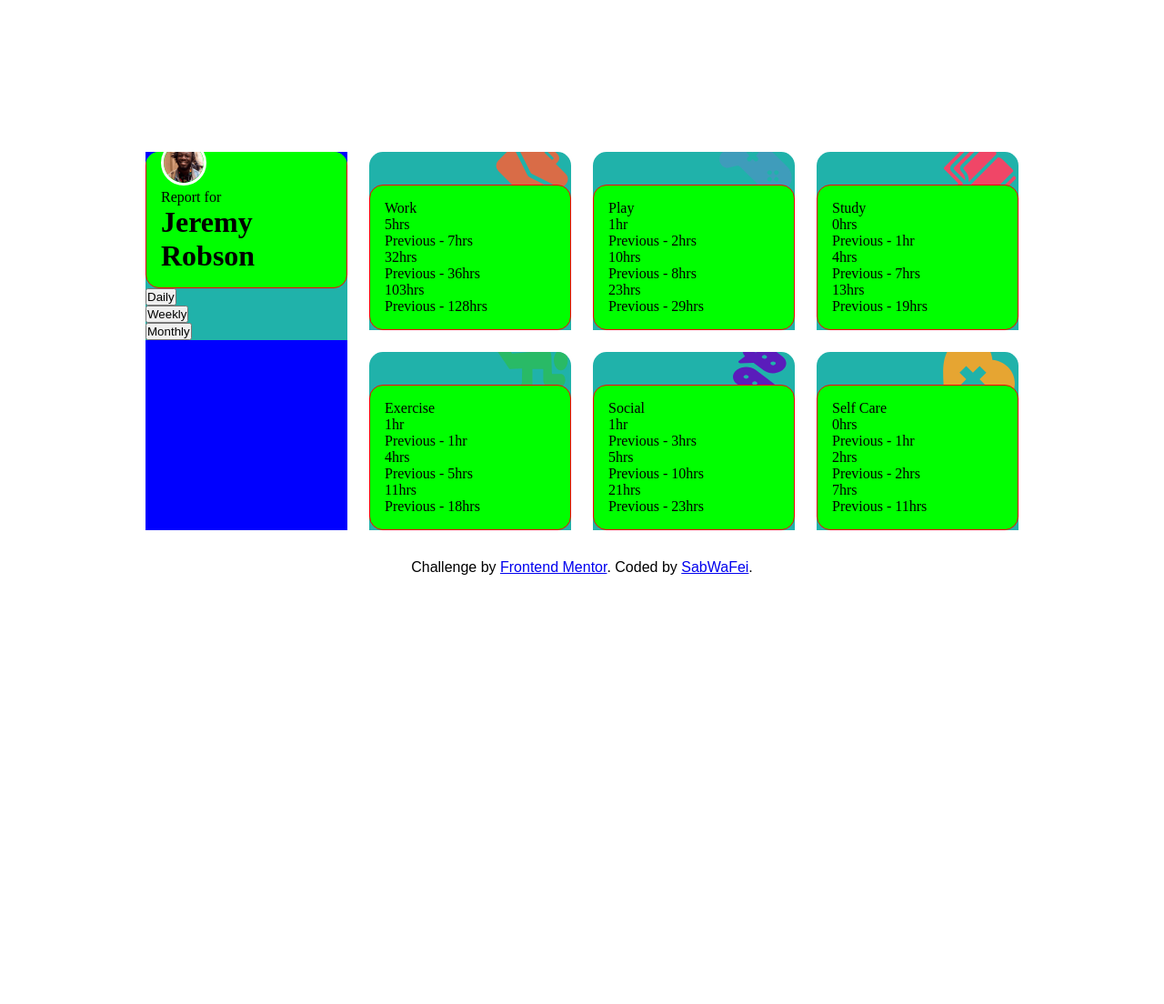
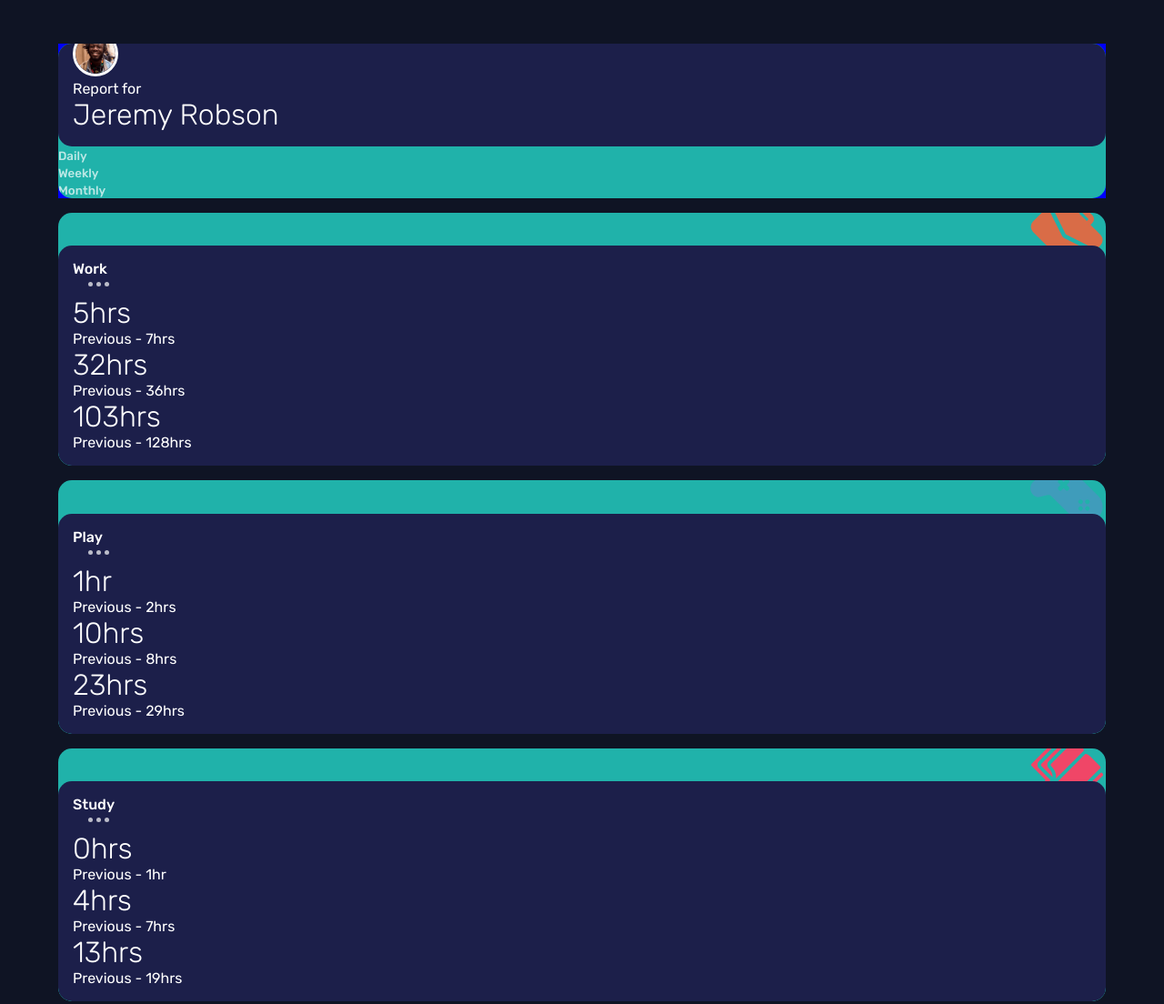
Before and after one commit to sabwafei/time-tracking-dashboard-main, a plain HTML site: page index.html in a window 1280 px wide. Shown: the top 1104 px of the page at 91% size. Before the commit the page ends 800 px from the top, so only its background shows below. Drawn offline with Linux system fonts and the light colour scheme.

Commit message:
global styles
global styling, variables, meatball menu

```diff
--- a/css/stylesheet.css
+++ b/css/stylesheet.css
@@ -1,5 +1,5 @@
 /* coded by SabWaFei */
-
+@import url("https://fonts.googleapis.com/css2?family=Rubik:wght@300;400;500&display=swap");
 /* reset */
 * {
   margin: 0;
@@ -8,34 +8,105 @@
 }
 
 /* global styles */
+:root {
+  /* card backgrounds */
+  --clr-blue: hsl(246, 80%, 60%);
+  --clr-red-work: hsl(15, 100%, 70%);
+  --clr-blue-play: hsl(195, 74%, 62%);
+  --clr-light-red-study: hsl(348, 100%, 68%);
+  --clr-lime-green-exercise: hsl(145, 58%, 55%);
+  --clr-violet-social: hsl(264, 64%, 52%);
+  --clr-soft-orange-self-care: hsl(43, 84%, 65%);
+  /* neutral */
+  --clr-very-dark-blue: hsl(226, 43%, 10%);
+  --clr-dark-blue: hsl(235, 46%, 20%);
+  --clr-desaturated-blue: hsl(235, 45%, 61%);
+  --cler-pale-blue: hsl(236, 100%, 87%);
+  /* typography */
+  --ff-rubik: "Rubik", sans-serif;
+  --fw-light: 300;
+  --fw-medium: 400;
+  --fw-heavy: 500;
+}
+html {
+  font-family: var(--ff-rubik);
+  color: white;
+}
+h1 {
+  font-weight: var(--fw-light);
+}
+p {
+  font-weight: var(--fw-medium);
+}
+.type {
+  font-weight: var(--fw-heavy);
+}
+.inner {
+  background-color: var(--clr-dark-blue);
+}
+
 body {
   display: flex;
   flex-direction: column;
   justify-content: center;
   align-items: center;
+  background-color: var(--clr-very-dark-blue);
+
   /* desktop */
-  height: 100vh;
+  /* height: 100vh; */
   /* /desktop */
 }
 li {
   list-style: none;
 }
 .outer {
-  border-top-right-radius: 15px;
-  border-top-left-radius: 15px;
+  border-radius: 15px;
 }
 .inner {
+  border-radius: 15px;
   /* desktop */
-  border-top-right-radius: 15px;
-  border-top-left-radius: 15px;
+  /* border-top-right-radius: 15px;
+  border-top-left-radius: 15px; */
   /* desktop */
-  border-bottom-right-radius: 15px;
-  border-bottom-left-radius: 15px;
+  /* border-bottom-right-radius: 15px;
+  border-bottom-left-radius: 15px; */
 }
 .icon {
   height: 80px;
   width: 80px;
 }
+a {
+  text-decoration: none;
+  cursor: pointer;
+}
+button {
+  text-transform: capitalize;
+  cursor: pointer;
+  background-color: transparent;
+  border: none;
+  display: inline-block;
+  font-family: var(--ff-rubik);
+  color: white;
+  font-weight: var(--fw-heavy);
+  opacity: 0.7;
+}
+
+/* meatball menu */
+.meatball-menu {
+  cursor: pointer;
+  width: 40px;
+  height: 20px;
+  transform: rotate(180deg);
+}
+.meatball-menu span {
+  display: inline-block;
+  width: 5px;
+  height: 5px;
+  border-radius: 50%;
+  background: #fff;
+  opacity: 0.7;
+}
+/* /meatball menu */
 /* /global styles */
 
 /* utility classes */
@@ -48,9 +119,7 @@ li {
 .inner {
   position: relative;
   padding: 1em;
-  border: solid red 1px;
   margin-top: -30px;
-  background-color: lime;
 }
 /* /used to overlap */
 
@@ -58,16 +127,21 @@ li {
 
 /* main styling */
 .container {
-  width: 75%;
+  width: 90%;
+  margin-top: 2em;
+  /* width: 75%;
   display: grid;
   gap: 1.5em;
-  grid-template-columns: repeat(4, 1fr);
+  grid-template-columns: repeat(4, 1fr); */
+}
+.card {
+  margin-top: 1em;
 }
 .profile {
   background-color: blue;
   /* desktop */
-  grid-row-start: 1;
-  grid-row-end: 3;
+  /* grid-row-start: 1;
+  grid-row-end: 3; */
   /* desktop */
 }
 .profile-pic {
@@ -87,22 +161,21 @@ li {
 }
 .two-outer {
   overflow: hidden;
-  background-color: lightseagreen;
 }
 .two-inner {
   /* used to overlap */
   position: relative;
   /* used to overlap */
   padding: 1em;
-  border: solid red 1px;
   margin-top: -30px;
-  background-color: lime;
 }
 
 footer {
+  color: white;
   text-align: center;
   font-family: sans-serif;
   margin-top: 2em;
+  margin-bottom: 2em;
   width: 90%;
 }
 /* /global styles */
--- a/index.html
+++ b/index.html
@@ -20,13 +20,17 @@
       <div class="card profile one">
         <div class="one-outer outer">
           <div class="one-inner inner">
+            <div class="one-inner-left">
               <img
                 src="/images/image-jeremy.png"
                 alt="user profile picture"
                 class="profile-pic"
               />
+            </div>
+            <div class="one-inner-right">
               <p>Report for</p>
               <h1>Jeremy Robson</h1>
+            </div>
           </div>
           <ul>
             <li><button>Daily</button></li>
@@ -42,15 +46,24 @@
             <img src="/images/icon-work.svg" alt="" class="icon" />
           </div>
           <div class="two-inner inner">
-            Work
-            <p class="daily-current">5hrs</p>
+            <div class="inner-top">
+              <p class="type">Work</p>
+              <div class="meatball-menu">
+                <span></span>
+                <span></span>
+                <span></span>
+              </div>
+            </div>
+            <div class="inner-bottom">
+              <h1 class="daily-current">5hrs</h1>
               <p class="daily-previous">Previous - 7hrs</p>
 
-            <p class="weekly-current">32hrs</p>
+              <h1 class="weekly-current">32hrs</h1>
               <p class="weekly-previous">Previous - 36hrs</p>
 
-            <p class="monthly-current">103hrs</p>
+              <h1 class="monthly-current">103hrs</h1>
               <p class="monthly-previous">Previous - 128hrs</p>
+            </div>
           </div>
         </div>
       </div>
@@ -58,20 +71,29 @@
 
       <!-- play section -->
       <div class="card play three">
-        <div class="outer outer">
+        <div class="three-outer outer">
           <div class="icon-container">
             <img src="/images/icon-play.svg" alt="" class="icon" />
           </div>
-          <div class="inner inner">
-            Play
-            <p class="daily-current">1hr</p>
+          <div class="three-inner inner">
+            <div class="inner-top">
+              <p class="type">Play</p>
+              <div class="meatball-menu">
+                <span></span>
+                <span></span>
+                <span></span>
+              </div>
+            </div>
+            <div class="inner-bottom">
+              <h1 class="daily-current">1hr</h1>
               <p class="daily-previous">Previous - 2hrs</p>
 
-            <p class="weekly-current">10hrs</p>
+              <h1 class="weekly-current">10hrs</h1>
               <p class="weekly-previous">Previous - 8hrs</p>
 
-            <p class="monthly-current">23hrs</p>
+              <h1 class="monthly-current">23hrs</h1>
               <p class="monthly-previous">Previous - 29hrs</p>
+            </div>
           </div>
         </div>
       </div>
@@ -79,20 +101,29 @@
 
       <!-- study section -->
       <div class="card study four">
-        <div class="outer outer">
+        <div class="four-outer outer">
           <div class="icon-container">
             <img src="/images/icon-study.svg" alt="" class="icon" />
           </div>
-          <div class="inner inner">
-            Study
-            <p class="daily-current">0hrs</p>
+          <div class="four-inner inner">
+            <div class="inner-top">
+              <p class="type">Study</p>
+              <div class="meatball-menu">
+                <span></span>
+                <span></span>
+                <span></span>
+              </div>
+            </div>
+            <div class="inner-bottom">
+              <h1 class="daily-current">0hrs</h1>
               <p class="daily-previous">Previous - 1hr</p>
 
-            <p class="weekly-current">4hrs</p>
+              <h1 class="weekly-current">4hrs</h1>
               <p class="weekly-previous">Previous - 7hrs</p>
 
-            <p class="monthly-current">13hrs</p>
+              <h1 class="monthly-current">13hrs</h1>
               <p class="monthly-previous">Previous - 19hrs</p>
+            </div>
           </div>
         </div>
       </div>
@@ -100,20 +131,29 @@
 
       <!-- exercise section -->
       <div class="card exercise five">
-        <div class="outer outer">
+        <div class="five-outer outer">
           <div class="icon-container">
             <img src="/images/icon-exercise.svg" alt="" class="icon" />
           </div>
-          <div class="inner inner">
-            Exercise
-            <p class="daily-current">1hr</p>
+          <div class="five-inner inner">
+            <div class="inner-top">
+              <p class="type">Exercise</p>
+              <div class="meatball-menu">
+                <span></span>
+                <span></span>
+                <span></span>
+              </div>
+            </div>
+            <div class="inner-bottom">
+              <h1 class="daily-current">1hr</h1>
               <p class="daily-previous">Previous - 1hr</p>
 
-            <p class="weekly-current">4hrs</p>
+              <h1 class="weekly-current">4hrs</h1>
               <p class="weekly-previous">Previous - 5hrs</p>
 
-            <p class="monthly-current">11hrs</p>
+              <h1 class="monthly-current">11hrs</h1>
               <p class="monthly-previous">Previous - 18hrs</p>
+            </div>
           </div>
         </div>
       </div>
@@ -121,20 +161,29 @@
 
       <!-- social section -->
       <div class="card social six">
-        <div class="outer outer">
+        <div class="six-outer outer">
           <div class="icon-container">
             <img src="/images/icon-social.svg" alt="" class="icon" />
           </div>
-          <div class="inner inner">
-            Social
-            <p class="daily-current">1hr</p>
+          <div class="six-inner inner">
+            <div class="inner-top">
+              <p class="type">Social</p>
+              <div class="meatball-menu">
+                <span></span>
+                <span></span>
+                <span></span>
+              </div>
+            </div>
+            <div class="inner-bottom">
+              <h1 class="daily-current">1hr</h1>
               <p class="daily-previous">Previous - 3hrs</p>
 
-            <p class="weekly-current">5hrs</p>
+              <h1 class="weekly-current">5hrs</h1>
               <p class="weekly-previous">Previous - 10hrs</p>
 
-            <p class="monthly-current">21hrs</p>
+              <h1 class="monthly-current">21hrs</h1>
               <p class="monthly-previous">Previous - 23hrs</p>
+            </div>
           </div>
         </div>
       </div>
@@ -142,20 +191,29 @@
 
       <!-- self care section -->
       <div class="card self-care seven">
-        <div class="outer outer">
+        <div class="seven-outer outer">
           <div class="icon-container">
             <img src="/images/icon-self-care.svg" alt="" class="icon" />
           </div>
-          <div class="inner inner">
-            Self Care
-            <p class="daily-current">0hrs</p>
+          <div class="seven-inner inner">
+            <div class="inner-top">
+              <p class="type">Self Care</p>
+              <div class="meatball-menu">
+                <span></span>
+                <span></span>
+                <span></span>
+              </div>
+            </div>
+            <div class="inner-bottom">
+              <h1 class="daily-current">0hrs</h1>
               <p class="daily-previous">Previous - 1hr</p>
 
-            <p class="weekly-current">2hrs</p>
+              <h1 class="weekly-current">2hrs</h1>
               <p class="weekly-previous">Previous - 2hrs</p>
 
-            <p class="monthly-current">7hrs</p>
+              <h1 class="monthly-current">7hrs</h1>
               <p class="monthly-previous">Previous - 11hrs</p>
+            </div>
           </div>
         </div>
       </div>
```
Lines whose indentation alone changed are shown as unchanged.
